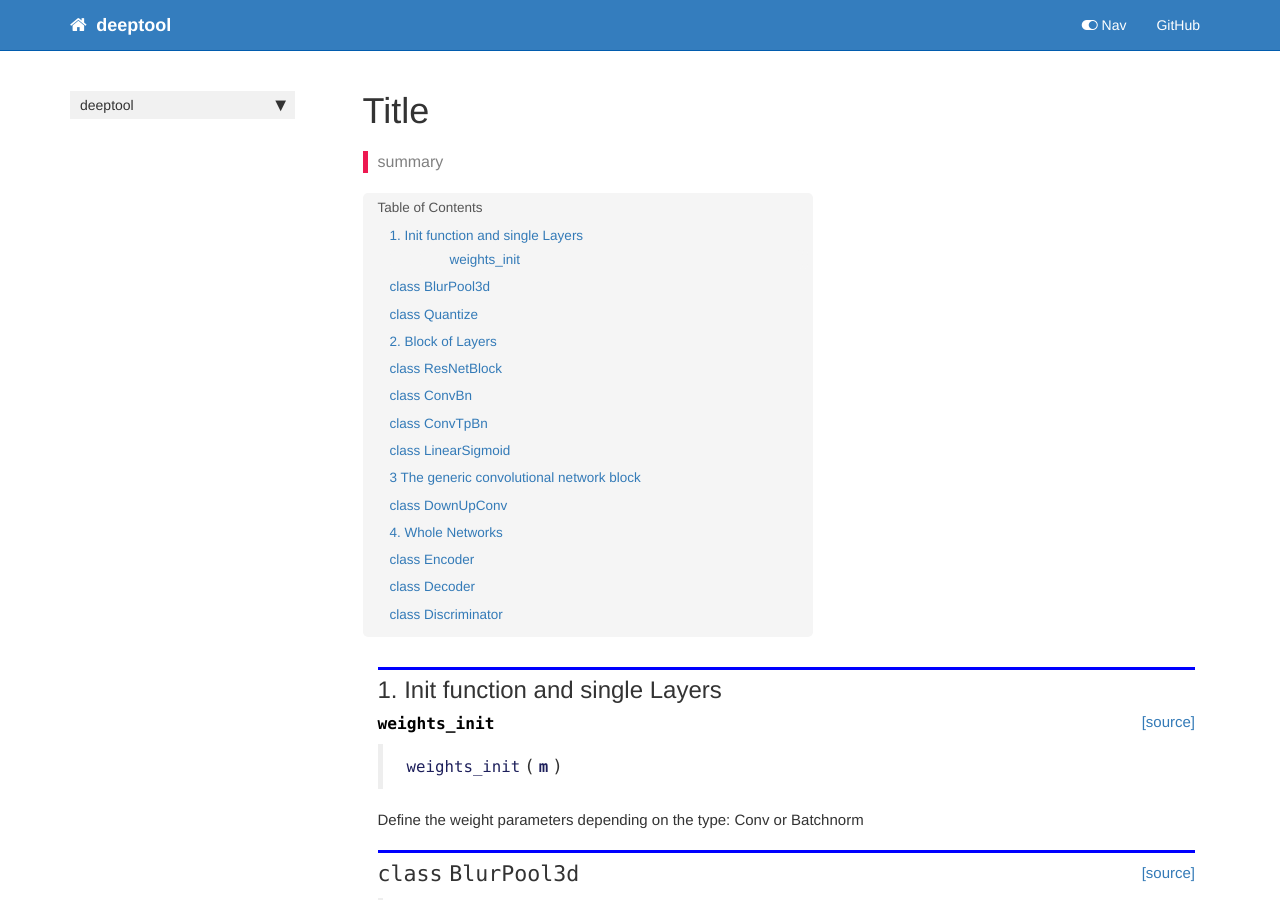
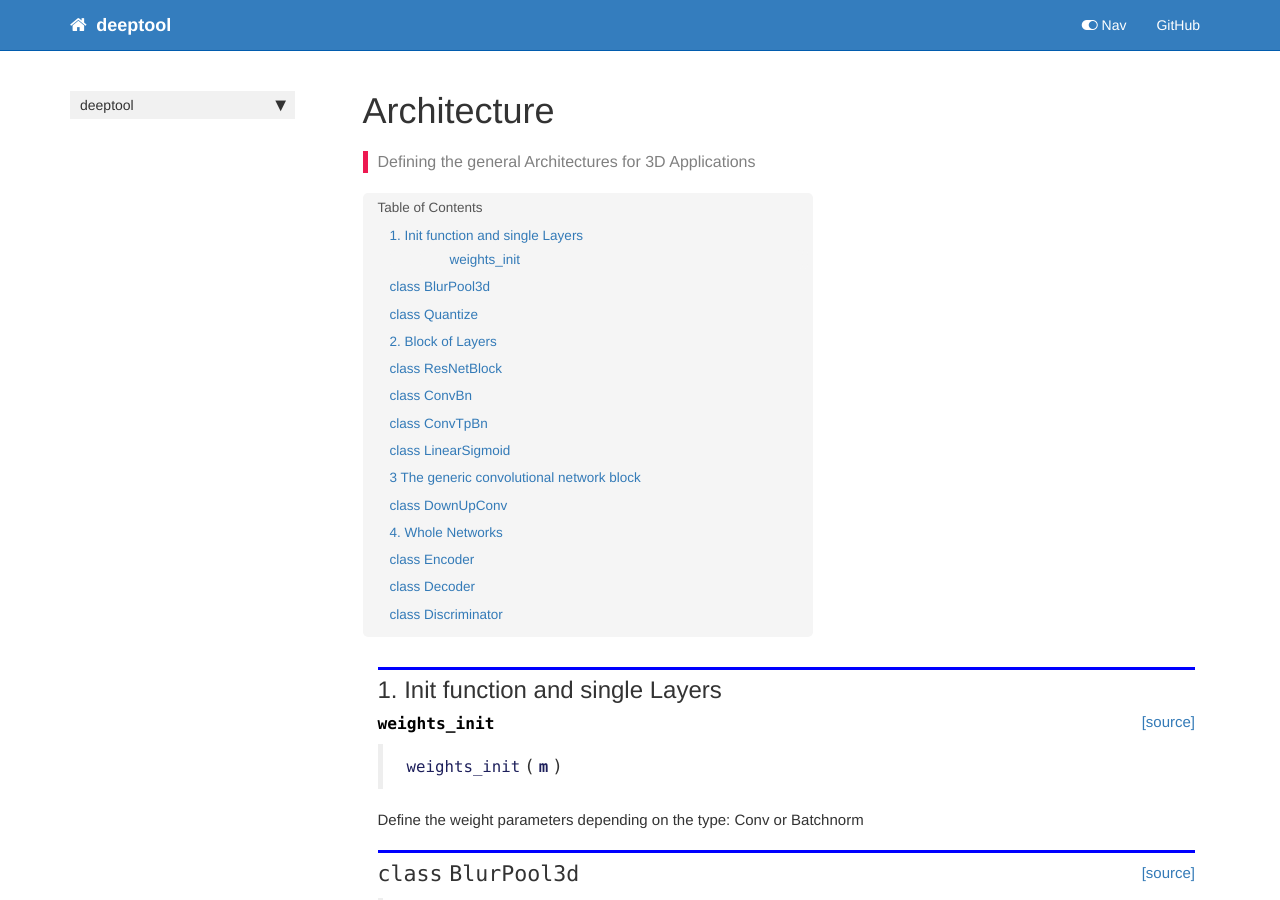
Before and after one commit to NikonPic/deeptool, a Jekyll site: the page built from docs/arch.html, in a window 1280 px wide and 900 px high. Built offline with Jekyll 4.4.1, drawn with Linux system fonts in a browser that asks for light colours; nearby versions of some CDN libraries; comment, search, counter and statistics services are not loaded.

Commit message:
arch with heading

```diff
--- a/docs/_data/sidebars/home_sidebar.yml
+++ b/docs/_data/sidebars/home_sidebar.yml
@@ -13,7 +13,7 @@ entries:
       title: demo
       url: /demo
     - output: web,pdf
-      title: Title
+      title: Architecture
       url: /arch
     output: web
     title: deeptool
--- a/docs/arch.html
+++ b/docs/arch.html
@@ -1,11 +1,11 @@
 ---
 
-title: Title
+title: Architecture
 
 keywords: fastai
 sidebar: home_sidebar
 
-summary: "summary"
+summary: "Defining the general Architectures for 3D Applications"
 ---
 <!--
 
--- a/docs/sidebar.json
+++ b/docs/sidebar.json
@@ -2,6 +2,6 @@
   "deeptool": {
     "Overview": "/",
     "demo": "/demo",
-    "Title": "/arch"
+    "Architecture": "/arch"
   }
 }
```
Also changed, not shown: 1 other file.
